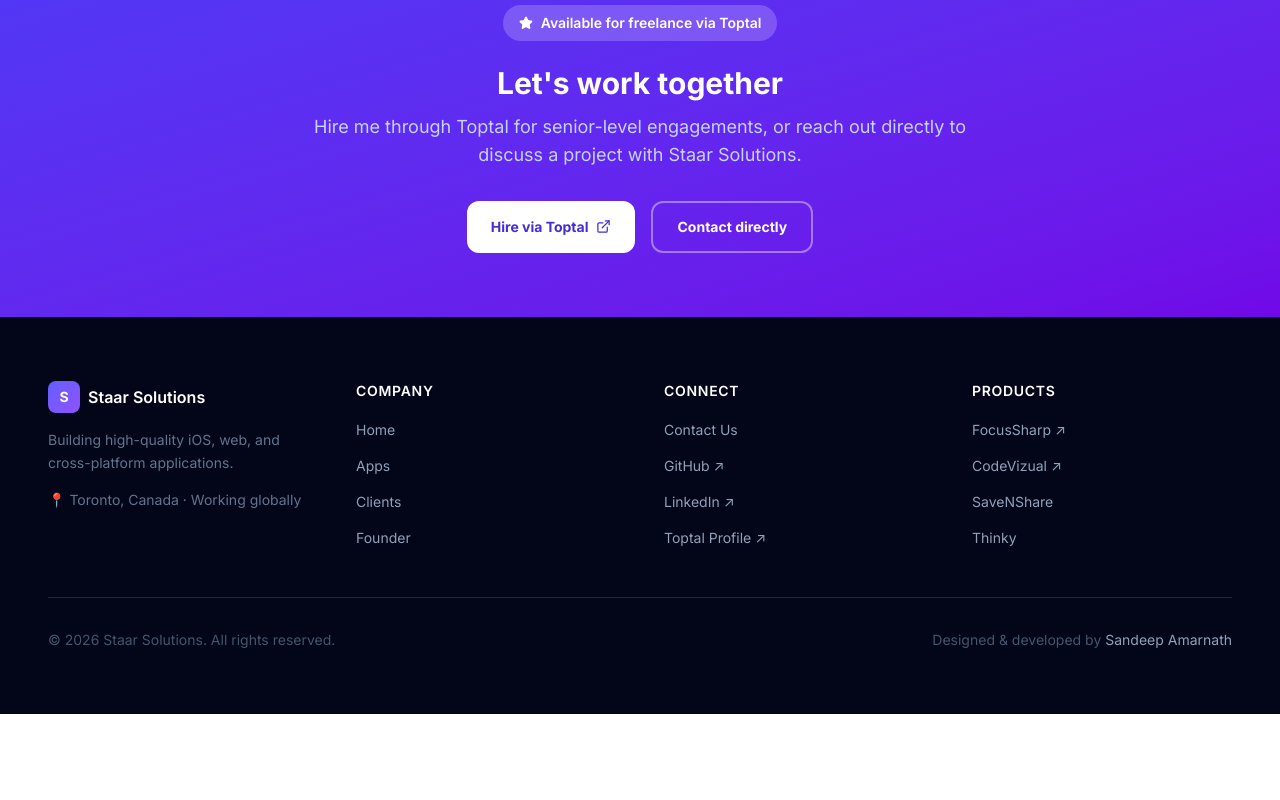
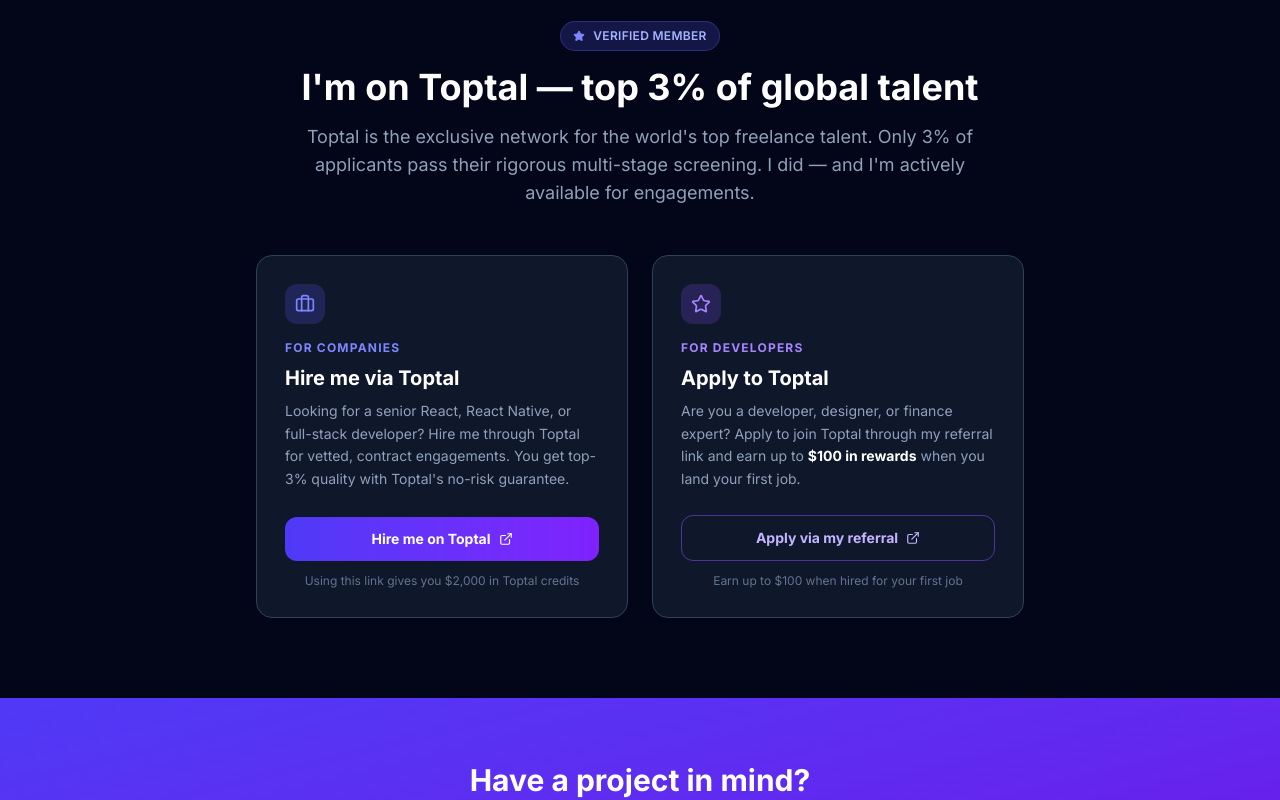
Before and after one commit to sandeep194920/staarsolutions, a Next.js app: page /founder in a window 1280 px wide. Shown: the part 5360-6160 px from the top of the page. Before the commit the page ends 6074 px from the top, so only its background shows below. Built offline with nearby package versions, Linux system fonts and the light colour scheme.

Commit message:
Add Toptal referral section — hire me + apply via referral links

```diff
--- a/app/founder/page.tsx
+++ b/app/founder/page.tsx
@@ -366,33 +366,85 @@
         </div>
       </section>
 
-      {/* CTA */}
+      {/* Toptal section */}
+      <section className="bg-slate-950 py-20">
+        <div className="max-w-7xl mx-auto px-6 lg:px-12">
+          <div className="text-center mb-12">
+            <div className="inline-flex items-center gap-2 px-3 py-1.5 rounded-full bg-indigo-500/20 border border-indigo-500/30 text-indigo-300 text-xs font-semibold mb-4 uppercase tracking-wide">
+              <Star size={12} className="fill-indigo-400 text-indigo-400" />
+              Verified Member
+            </div>
+            <h2 className="text-3xl md:text-4xl font-bold text-white mb-4">
+              I'm on Toptal — top 3% of global talent
+            </h2>
+            <p className="text-slate-400 text-lg max-w-2xl mx-auto">
+              Toptal is the exclusive network for the world's top freelance talent. Only 3% of applicants pass their rigorous multi-stage screening. I did — and I'm actively available for engagements.
+            </p>
+          </div>
+
+          <div className="grid grid-cols-1 md:grid-cols-2 gap-6 max-w-3xl mx-auto">
+            {/* Hire me card */}
+            <div className="bg-slate-900 border border-slate-700 rounded-2xl p-7 flex flex-col">
+              <div className="w-10 h-10 rounded-xl bg-indigo-500/20 flex items-center justify-center mb-4">
+                <Briefcase size={20} className="text-indigo-400" />
+              </div>
+              <p className="text-xs font-bold text-indigo-400 uppercase tracking-widest mb-2">For Companies</p>
+              <h3 className="text-xl font-bold text-white mb-2">Hire me via Toptal</h3>
+              <p className="text-slate-400 text-sm leading-relaxed mb-6 flex-1">
+                Looking for a senior React, React Native, or full-stack developer? Hire me through Toptal for vetted, contract engagements. You get top-3% quality with Toptal's no-risk guarantee.
+              </p>
+              <a
+                href="https://www.toptal.com/ddZznJ/worlds-top-talent"
+                target="_blank"
+                rel="noopener noreferrer"
+                className="inline-flex items-center justify-center gap-2 px-5 py-3 rounded-xl bg-gradient-to-r from-indigo-600 to-violet-600 text-white text-sm font-bold hover:opacity-90 transition-opacity"
+              >
+                Hire me on Toptal <ExternalLink size={14} />
+              </a>
+              <p className="text-xs text-slate-500 mt-3 text-center">
+                Using this link gives you $2,000 in Toptal credits
+              </p>
+            </div>
+
+            {/* Refer talent card */}
+            <div className="bg-slate-900 border border-slate-700 rounded-2xl p-7 flex flex-col">
+              <div className="w-10 h-10 rounded-xl bg-violet-500/20 flex items-center justify-center mb-4">
+                <Star size={20} className="text-violet-400" />
+              </div>
+              <p className="text-xs font-bold text-violet-400 uppercase tracking-widest mb-2">For Developers</p>
+              <h3 className="text-xl font-bold text-white mb-2">Apply to Toptal</h3>
+              <p className="text-slate-400 text-sm leading-relaxed mb-6 flex-1">
+                Are you a developer, designer, or finance expert? Apply to join Toptal through my referral link and earn up to <strong className="text-white">$100 in rewards</strong> when you land your first job.
+              </p>
+              <a
+                href="https://www.toptal.com/talent/apply/ddZznJ/worlds-top-talent"
+                target="_blank"
+                rel="noopener noreferrer"
+                className="inline-flex items-center justify-center gap-2 px-5 py-3 rounded-xl border border-violet-500/50 text-violet-300 text-sm font-bold hover:bg-violet-500/10 transition-colors"
+              >
+                Apply via my referral <ExternalLink size={14} />
+              </a>
+              <p className="text-xs text-slate-500 mt-3 text-center">
+                Earn up to $100 when hired for your first job
+              </p>
+            </div>
+          </div>
+        </div>
+      </section>
+
+      {/* Contact CTA */}
       <section className="bg-gradient-to-br from-indigo-600 to-violet-700 py-16">
         <div className="max-w-3xl mx-auto px-6 text-center">
-          <div className="inline-flex items-center gap-2 px-4 py-2 rounded-full bg-white/20 text-white text-sm font-semibold mb-6">
-            <Star size={14} className="fill-white" />
-            Available for freelance via Toptal
-          </div>
-          <h2 className="text-3xl font-bold text-white mb-3">Let's work together</h2>
+          <h2 className="text-3xl font-bold text-white mb-3">Have a project in mind?</h2>
           <p className="text-indigo-200 text-lg mb-8">
-            Hire me through Toptal for senior-level engagements, or reach out directly to discuss a project with Staar Solutions.
+            Reach out directly to discuss a project with Staar Solutions — web apps, mobile apps, or both.
           </p>
-          <div className="flex flex-col sm:flex-row gap-4 justify-center">
-            <a
-              href="https://www.toptal.com/resume/sandeep-amarnath"
-              target="_blank"
-              rel="noopener noreferrer"
-              className="inline-flex items-center justify-center gap-2 px-6 py-3.5 rounded-xl bg-white text-indigo-700 font-bold text-sm hover:bg-indigo-50 transition-colors"
-            >
-              Hire via Toptal <ExternalLink size={15} />
-            </a>
-            <Link
-              href="/contact"
-              className="inline-flex items-center justify-center gap-2 px-6 py-3.5 rounded-xl border-2 border-white/40 text-white font-bold text-sm hover:bg-white/10 transition-colors"
-            >
-              Contact directly
-            </Link>
-          </div>
+          <Link
+            href="/contact"
+            className="inline-flex items-center justify-center gap-2 px-8 py-4 rounded-xl bg-white text-indigo-700 font-bold text-sm hover:bg-indigo-50 transition-colors"
+          >
+            Contact directly
+          </Link>
         </div>
       </section>
     </>
```
